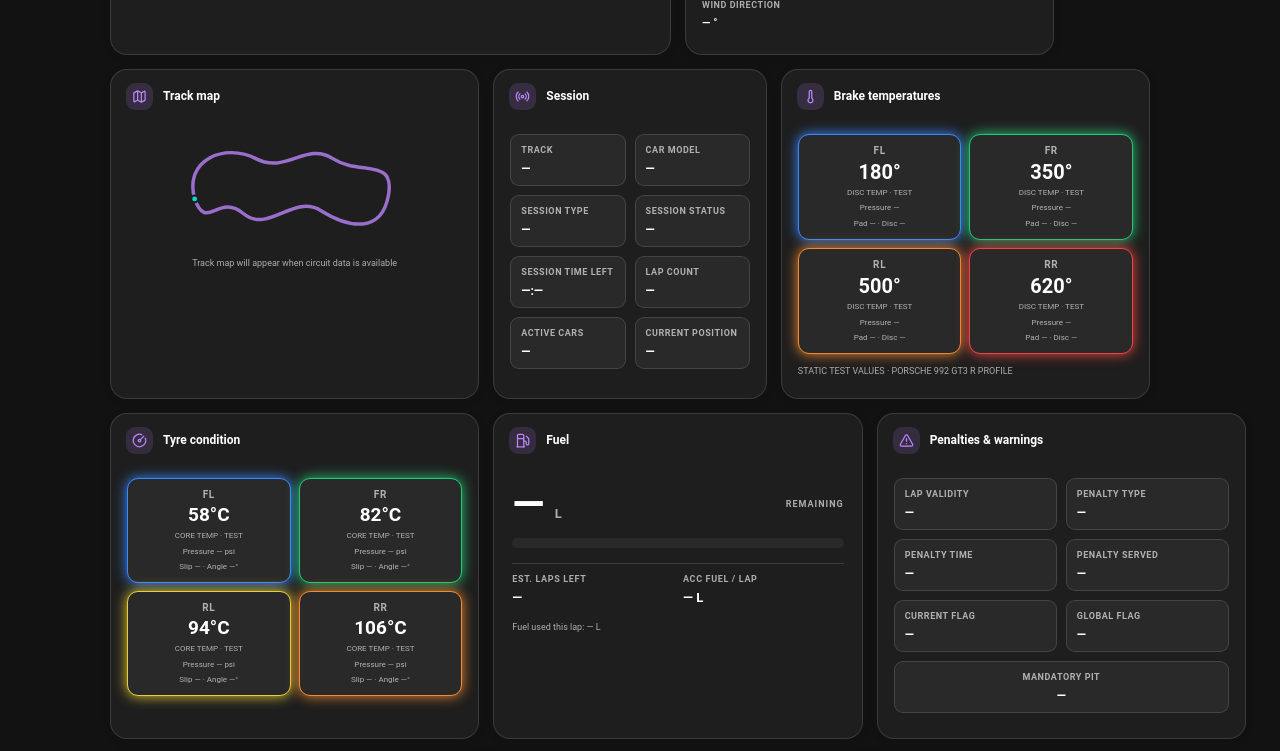
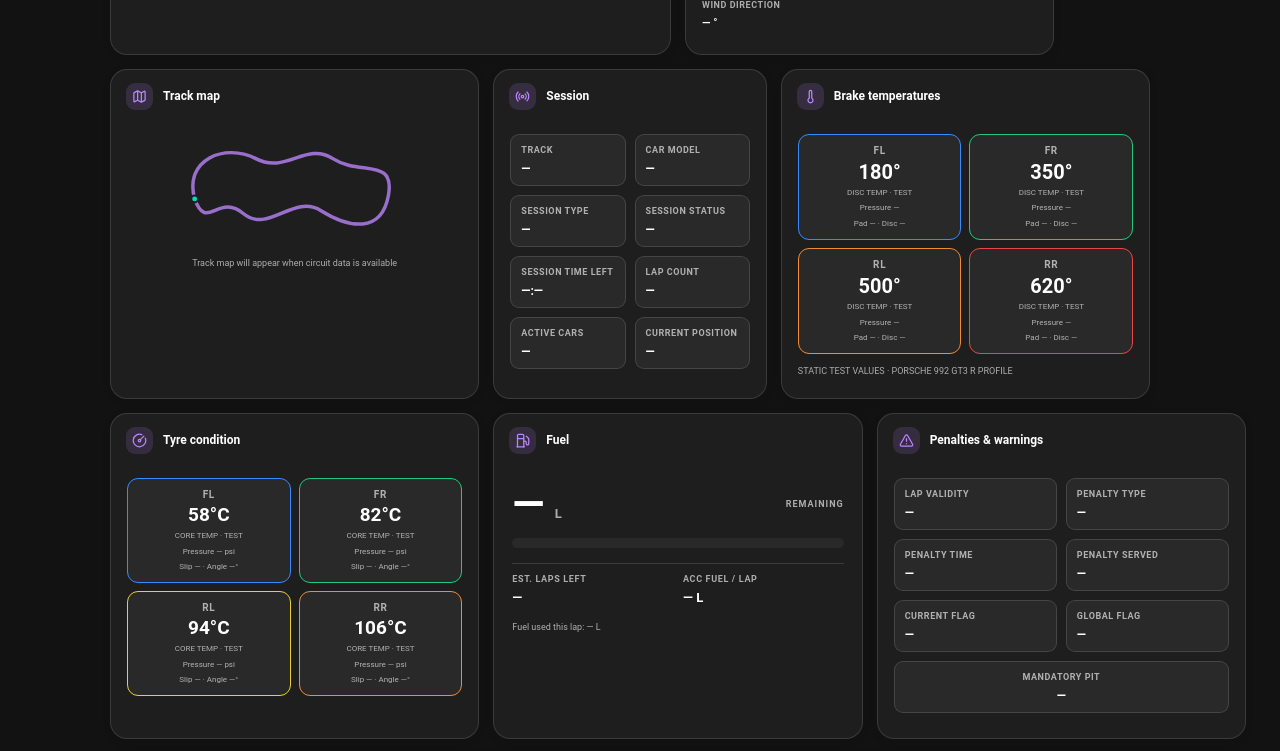
Before and after one commit to AbhilashHalappa/iRacing_and_ACC_SimLink, a React (Vite) app in the folder frontend/: page / in a window 1280 px wide. Shown: the part 840-1591 px from the top of the page. Built offline with nearby package versions, Linux system fonts and the light colour scheme.

Commit message:
fix(ui): use compatible glow blur variable

```diff
--- a/frontend/src/styles.css
+++ b/frontend/src/styles.css
@@ -288,8 +288,8 @@ button { cursor: pointer; }
 .glow-corners>div{transition:box-shadow .18s ease,border-color .18s ease}
 .glow-0{--glow-colour:#3989ff}.glow-1{--glow-colour:#25c878}.glow-2{--glow-colour:#e8cf35}.glow-3{--glow-colour:#f28a32}.glow-4{--glow-colour:#ed4545}
 .damage-0{--glow-colour:#25c878}.damage-1{--glow-colour:#e8cf35}.damage-2{--glow-colour:#f28a32}.damage-3{--glow-colour:#ed4545}
-.glow-corners>div{box-shadow:0 0 calc(5px + 12px * var(--glow-intensity)) var(--glow-colour);border-color:var(--glow-colour)}
-.lap-glow .lap-primary{border-radius:10px;padding:10px;border:1px solid var(--lap-colour);box-shadow:0 0 calc(7px + 13px * var(--glow-intensity)) var(--lap-colour)}
+.glow-corners>div{box-shadow:0 0 var(--glow-blur) var(--glow-colour);border-color:var(--glow-colour)}
+.lap-glow .lap-primary{border-radius:10px;padding:10px;border:1px solid var(--lap-colour);box-shadow:0 0 var(--glow-blur) var(--lap-colour)}
 .lap-valid{--lap-colour:#25c878}.lap-invalid{--lap-colour:#ed4545}.lap-out{--lap-colour:#f28a32}
 .settings-page{display:grid;gap:13px;align-content:start}.settings-panel{padding:16px;border:1px solid var(--outline);border-radius:13px;background:var(--surface)}
 .settings-panel h3{margin:0 0 5px;font-size:13px}.settings-panel p{margin:0 0 12px;color:var(--muted);font-size:10px;line-height:1.5}
```
